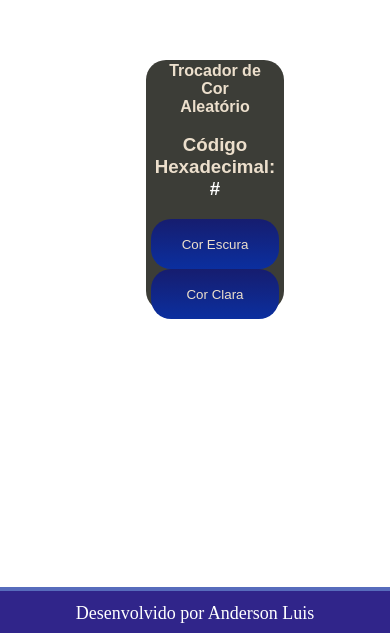
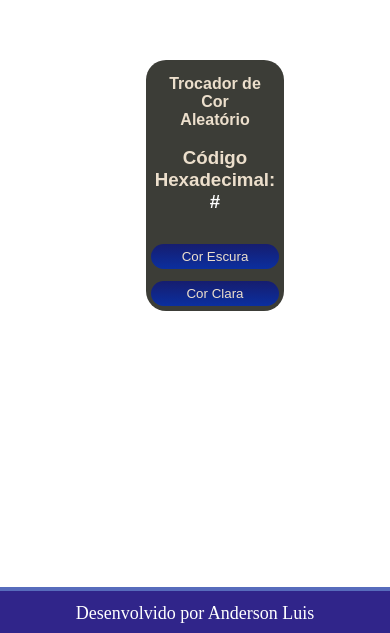
Before and after one commit to andluis35/Trocador-de-Cor, a plain HTML site: page index.html in a window 390 px wide. Shown: the part 257-890 px from the top of the page. Drawn offline with Linux system fonts and the light colour scheme; a web font is replaced by a local one.

Commit message:
Alterado tamanho do botão para telas pequenas

```diff
--- a/assets/style/styles.css
+++ b/assets/style/styles.css
@@ -101,6 +101,8 @@ h1 {
     }
 
     #btn-changer-dark, #btn-changer-light {
-        margin-top: 0;
+        width: 128px;
+        height: 25px;
+        margin-top: 12px;
     }
 }
```
